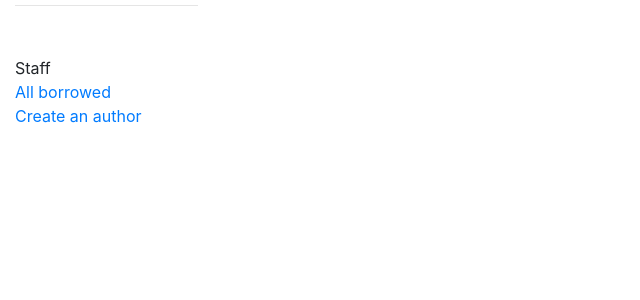
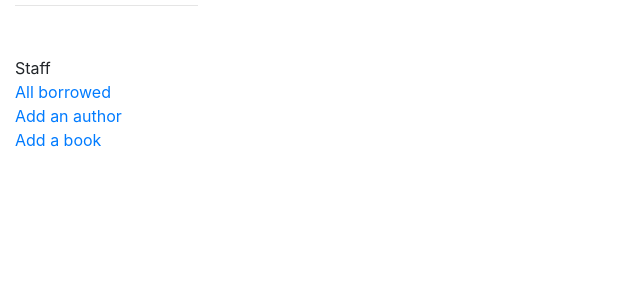
Before and after one commit to Johnnyliu89/django_local_library, a Django app: page /catalog/author/create/ in a window 1280 px wide. Shown: the part 255-555 px from the top of the page, without its empty margins (0-640 px from the left). Run offline with Django 3.2, Linux system fonts and the light colour scheme; the visitor is signed in with stand-in values (Sample User, id 1); some libraries are stand-ins or nearby versions; some web fonts are replaced.

Commit message:
Update base html-add book

```diff
--- a/catalog/templates/base_generic.html
+++ b/catalog/templates/base_generic.html
@@ -61,7 +61,8 @@
       <li>Staff</li>
         {% if perms.catalog.can_mark_returned %}
         <li><a href="{% url 'all-borrowed' %}">All borrowed</a></li>
-        <li><a href="{% url 'author-create' %}">Create an author</a></li>
+        <li><a href="{% url 'author-create' %}">Add an author</a></li>
+        <li><a href="{% url 'book-create' %}">Add a book</a></li>
         {% endif %}
         </ul>
         {% endif %}
```
